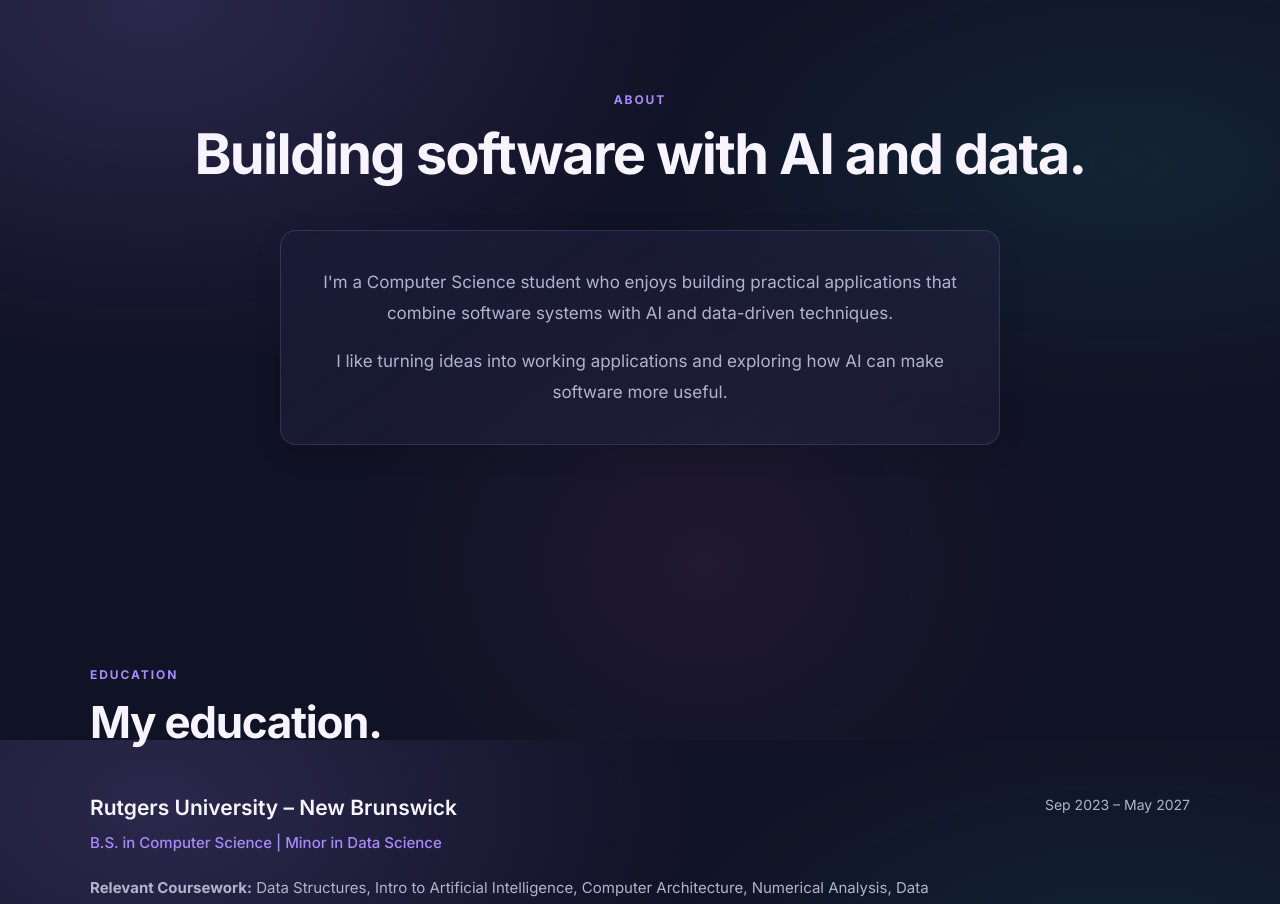
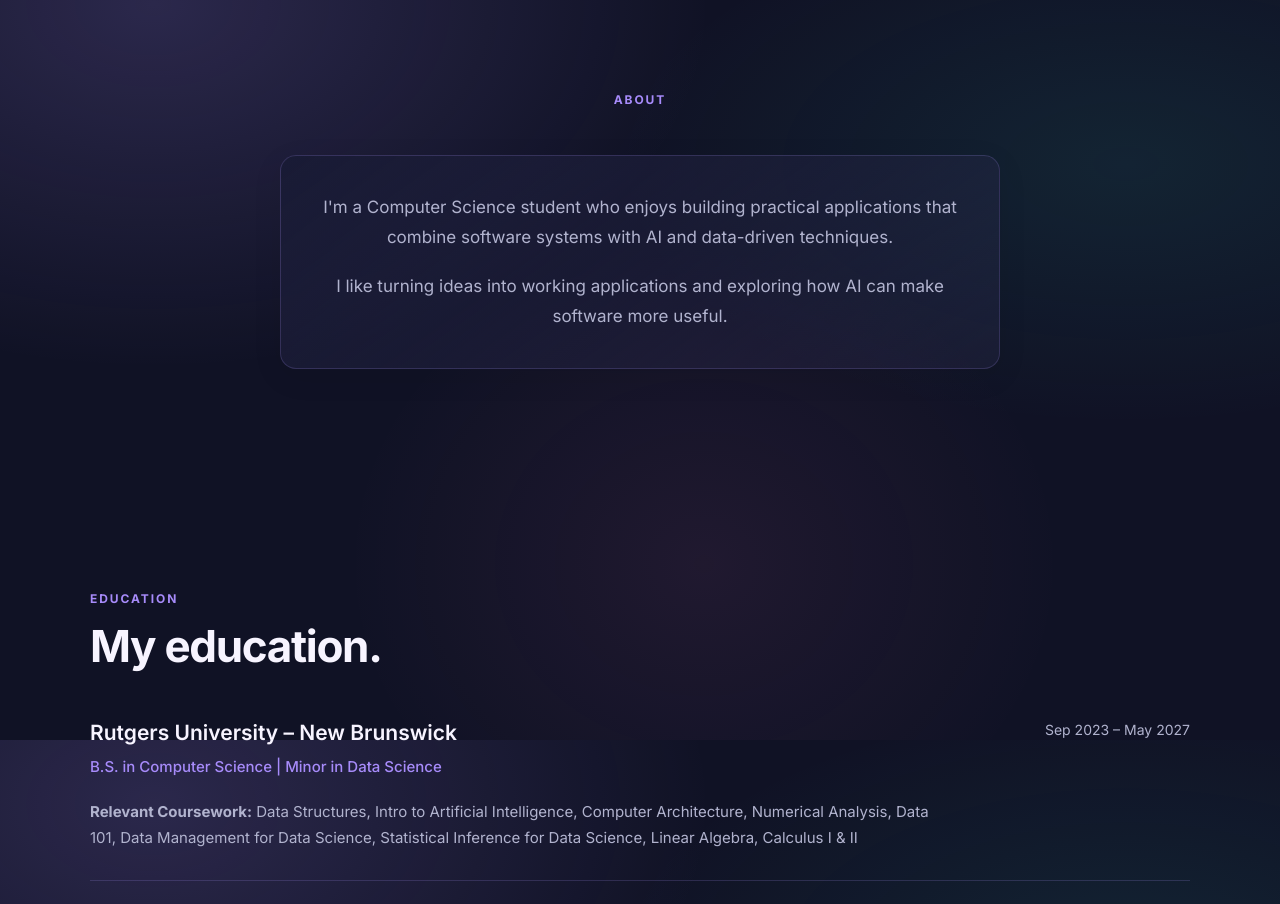
Before and after one commit to riyav-star/portfolio, a Next.js app in the folder portfolio/: page / in a window 1280 px wide. Shown: the part 860-1764 px from the top of the page. Built offline with nearby package versions, Linux system fonts and the light colour scheme.

Commit message:
Update About.tsx

```diff
--- a/portfolio/src/app/components/About.tsx
+++ b/portfolio/src/app/components/About.tsx
@@ -3,8 +3,6 @@ export default function About() {
     <section id="about" className="section">
       <div className="section-container">
         <p className="section-label">ABOUT</p>
-
-        <h2>Building software with AI and data.</h2>
 
         <div className="about-content">
           <div className="about-text">
```
